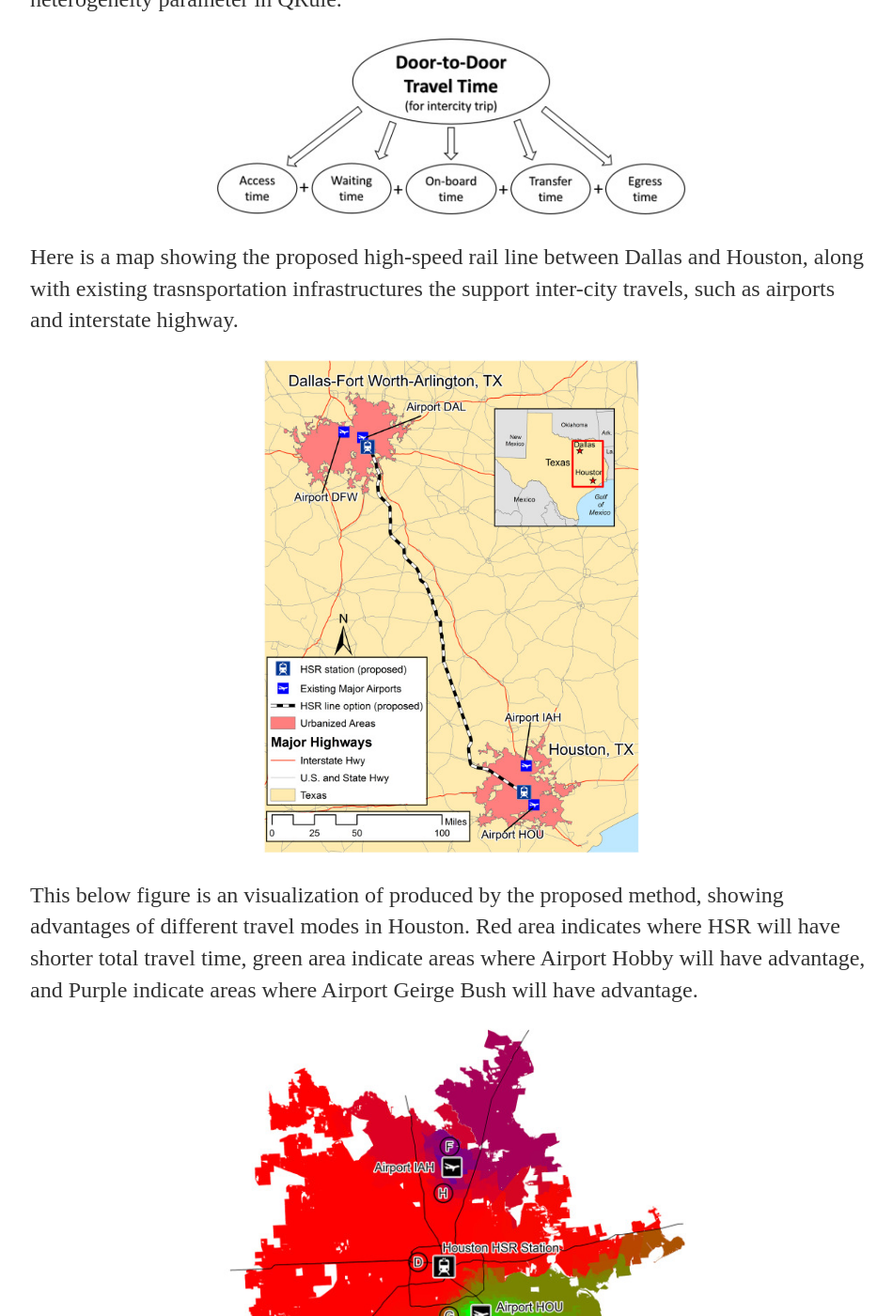
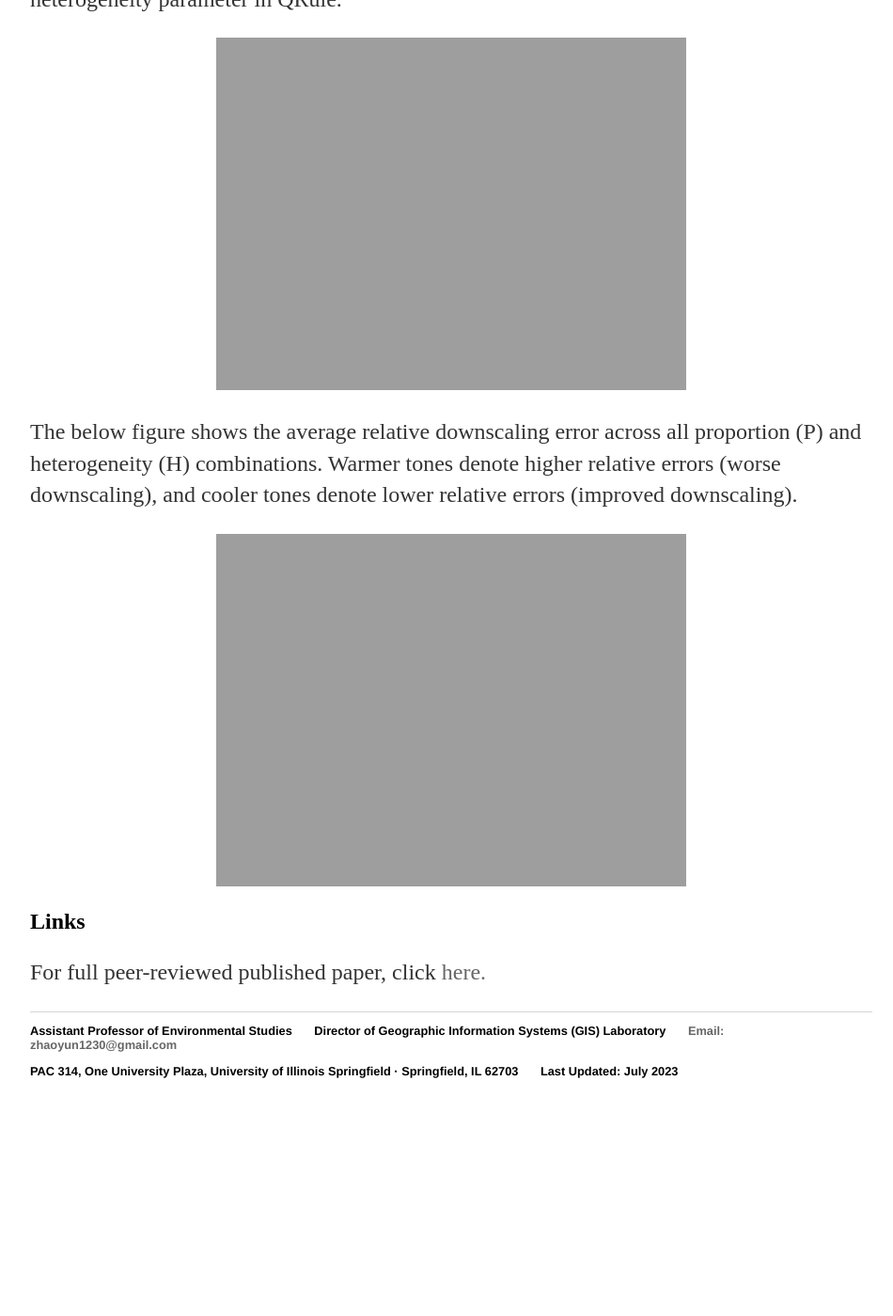
Before and after one commit to yun-zhao/yun-zhao.github.io, a Jekyll site: the page built from _posts/2021-08-03-yun-zhao-Scaling.md, in a window 1280 px wide and 1400 px high, scrolled down 1000 px. Shown: the whole window at 94% size, without its empty margins (160-1110 px from the left). Built offline with Jekyll 4.4.1, drawn with Linux system fonts in a browser that asks for light colours; after the commit the page ends 2207 px from its top, so only the background shows below that.

Commit message:
Update 2021-08-03-yun-zhao-Scaling.md

```diff
--- a/_posts/2021-08-03-yun-zhao-Scaling.md
+++ b/_posts/2021-08-03-yun-zhao-Scaling.md
@@ -13,23 +13,15 @@ This study evaluate how changes in composition/configuration produced by coarse
 The below figure shows examples of neutral model landscapes aggregated from 60 to 480 m with constant proportion **P** (0.5) but varying **H** values a 0.0, b 0.5, and c 0.95. **H** is a built-in heterogeneity parameter in QRule.
 
 <div style="text-align:center">
-  <img src="https://yun-zhao.github.io/Proj_File/HSR-1.jpg" alt="Description of the image" width="500">
+  <img src="https://yun-zhao.github.io/Proj_File/scaling-1.jpg" alt="Description of the image" width="500">
 </div>
 
-
-Here is a map showing the proposed high-speed rail line between Dallas and Houston, along with existing trasnsportation infrastructures the support inter-city travels, such as airports and interstate highway.
+The below figure shows the average relative downscaling error across all proportion (P) and heterogeneity (H) combinations. Warmer tones denote higher relative errors (worse downscaling), and cooler tones denote lower relative errors (improved downscaling).
 
 <div style="text-align:center">
-  <img src="https://yun-zhao.github.io/Proj_File/HSR-2.jpg" alt="Description of the image" width="400">
+  <img src="https://yun-zhao.github.io/Proj_File/scaling-2.jpg" alt="Description of the image" width="500">
 </div>
-
-This below figure is an visualization of produced by the proposed method, showing advantages of different travel modes in Houston.  Red area indicates where HSR will have shorter total travel time, green area indicate areas where Airport Hobby will have advantage, and Purple indicate areas where Airport Geirge Bush will have advantage.
-
-<div style="text-align:center">
-  <img src="https://yun-zhao.github.io/Proj_File/HRS-3.jpg" alt="Description of the image" width="500">
-</div>
-
 
 ## Links
 
-For full peer-reviewed published paper, click <a href="https://www.dropbox.com/scl/fi/zlhi1owh4o3pg8tjc6nkk/HSR.pdf?rlkey=0rxopmyxipvf4k9nfej6mjvjg&dl=0" target="_blank">here.</a>
+For full peer-reviewed published paper, click <a href="https://www.dropbox.com/scl/fi/phszcdvwagcxhva0unwc8/Spatial-Scaling.pdf?rlkey=gt1zw6iqpo6gkfad586fmp432&dl=0" target="_blank">here.</a>
```
